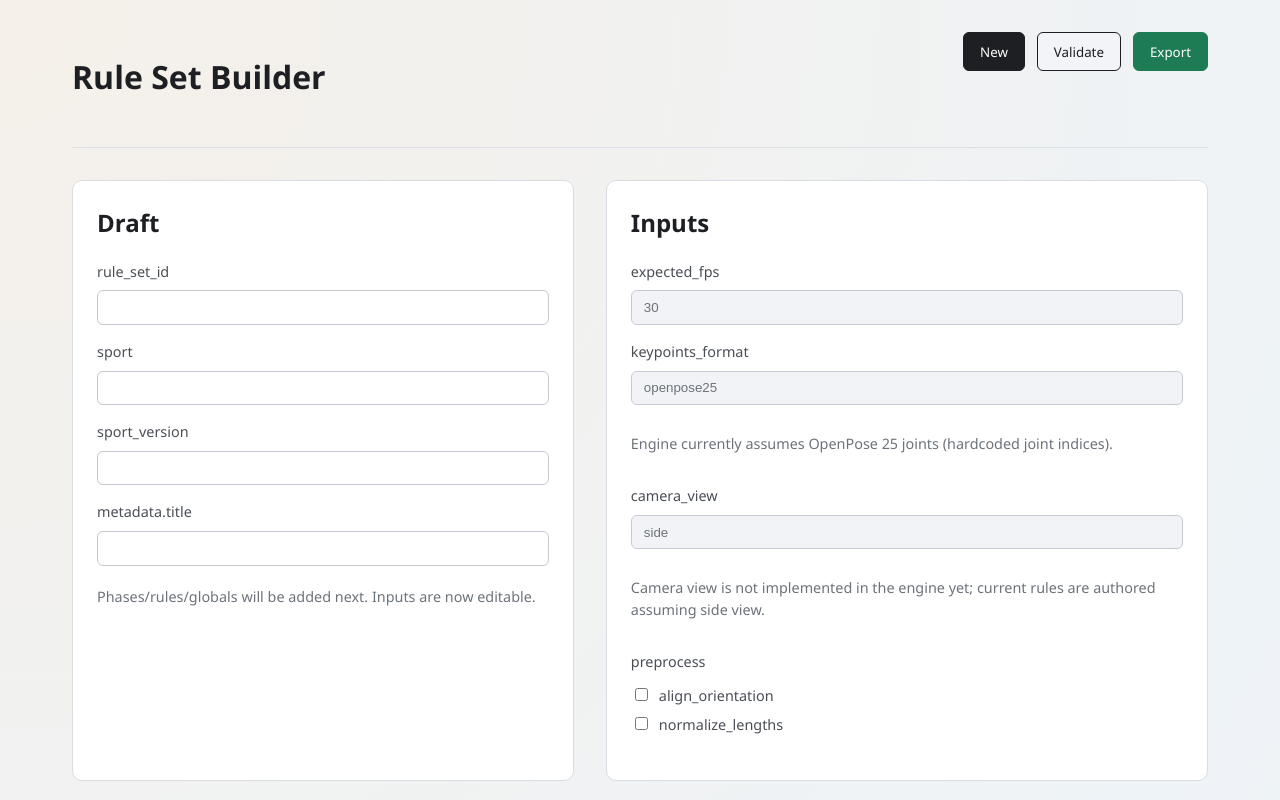
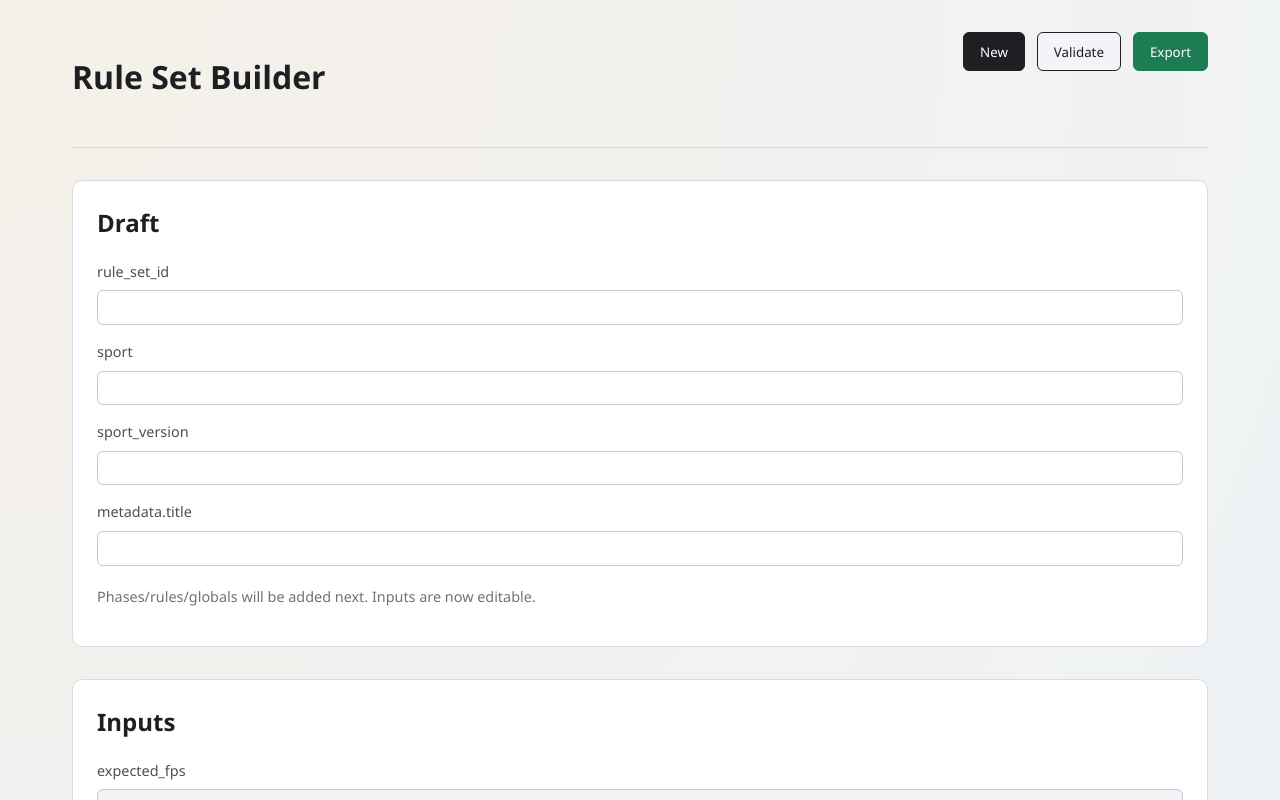
Before and after one commit to gakiw0/SOP-Generalization, a React (Vite) app in the folder ui/: page / in a window 1280 px wide. Shown: the top 800 px of the page. Built offline with nearby package versions, Linux system fonts and the light colour scheme.

Commit message:
chore: isolate preexisting ui/doc changes

```diff
--- a/ui/src/App.css
+++ b/ui/src/App.css
@@ -51,7 +51,7 @@
 
 .content {
   display: grid;
-  grid-template-columns: minmax(280px, 1fr) minmax(320px, 1.2fr);
+  grid-template-columns: 1fr;
   gap: 2rem;
 }
 
```
Also changed, not shown: 1 other file (tests, documents, lock files or other folders).
